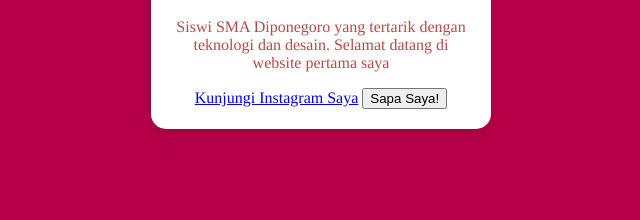
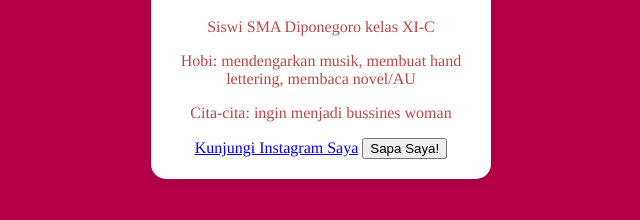
Before and after one commit to Raramaulidha/biografi, a plain HTML site: page index.html in a window 1280 px wide. Shown: the part 398-618 px from the top of the page, without its empty margins (319-959 px from the left). Drawn offline with Linux system fonts and the light colour scheme.

Commit message:
Update index.html

```diff
--- a/index.html
+++ b/index.html
@@ -8,7 +8,9 @@
     <div class="kartu-profil">
         <img src="foto-rara.jpeg" alt="foto profil saya">
         <h1>Rara Maulidha Maharani</h1>
-        <p>Siswi SMA Diponegoro yang tertarik dengan teknologi dan desain. Selamat datang di website pertama saya</p>
+        <p>Siswi SMA Diponegoro kelas XI-C </p>
+        <p>Hobi: mendengarkan musik, membuat hand lettering, membaca novel/AU</p>
+        <p>Cita-cita: ingin menjadi bussines woman</p>
         <a href="https://www.instagram.com/rrarmaw_">Kunjungi Instagram Saya</a>
         <button id="sapaButton">Sapa Saya!</button>
     </div>
```
